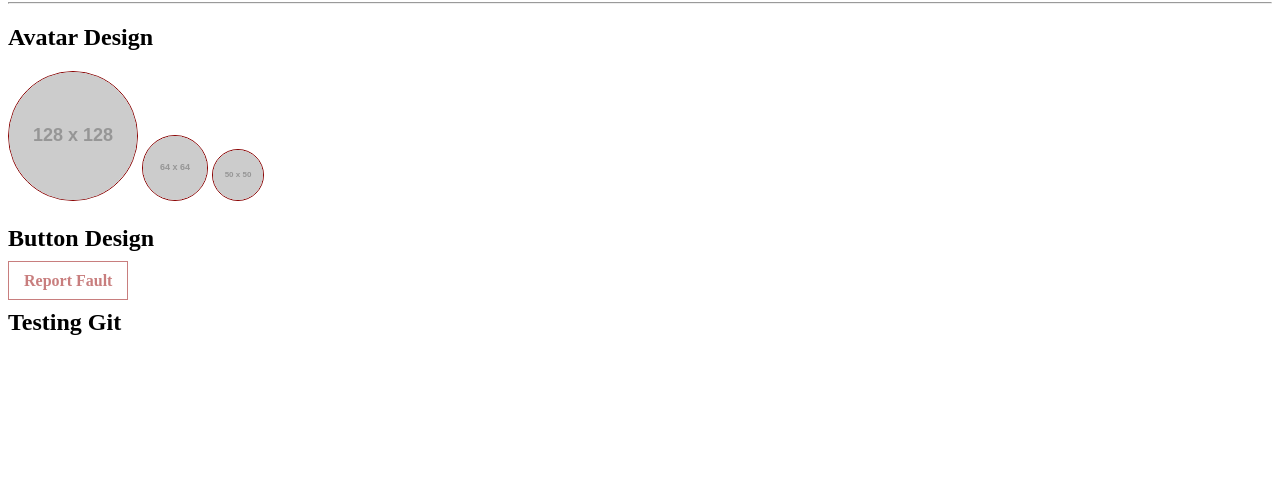
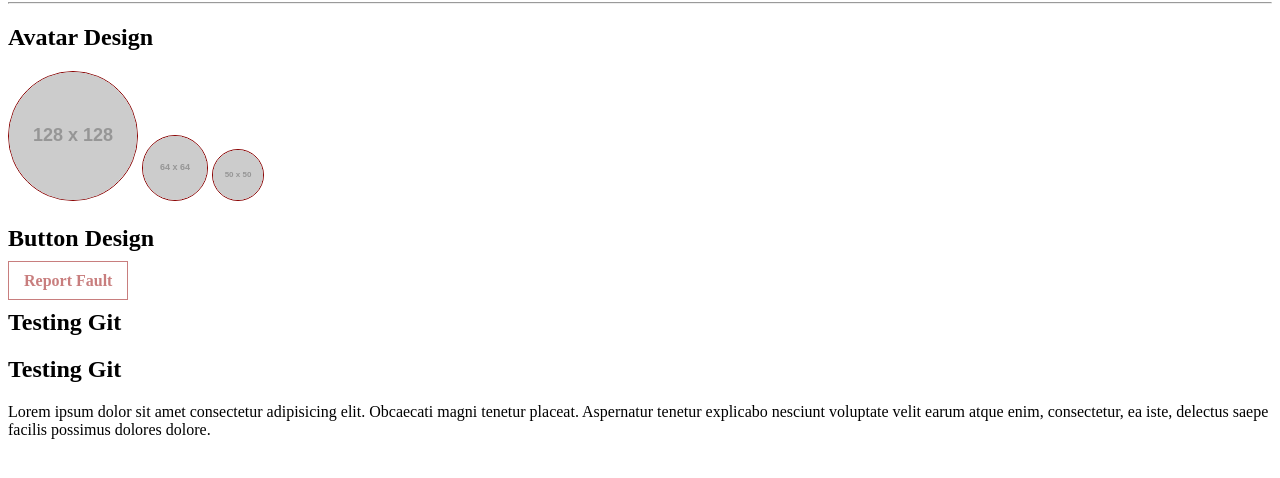
Before and after one commit to dembaremba/training, a plain HTML site: page index.html in a window 1280 px wide. Shown: the part 78-556 px from the top of the page. Drawn offline with Linux system fonts and the light colour scheme; placeholder pictures from the web are drawn by us.

Commit message:
chengetenai

```diff
--- a/index.html
+++ b/index.html
@@ -17,5 +17,8 @@
     <h2> Button Design</h2>
     <a href="#" class="btn-square">Report Fault</a>
 <h2>Testing Git</h2>
+<h2>Testing Git</h2>
+<p>Lorem ipsum dolor sit amet consectetur adipisicing elit. Obcaecati magni tenetur placeat. Aspernatur tenetur explicabo nesciunt voluptate velit earum atque enim, consectetur, ea iste, delectus saepe facilis possimus dolores dolore.</p>
+<!-- ma1 chaiwo -->
 </body>
 </html>
```
